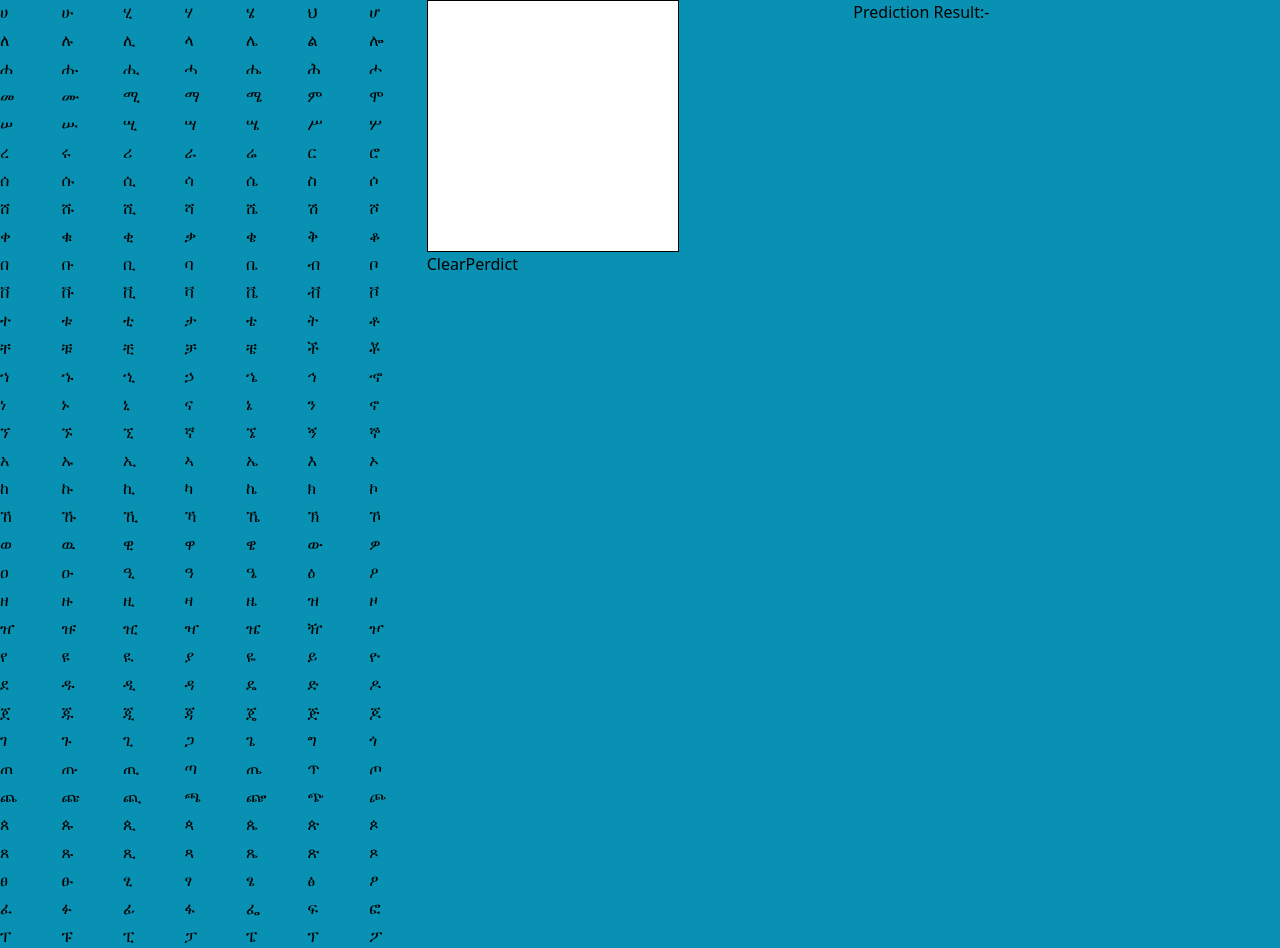
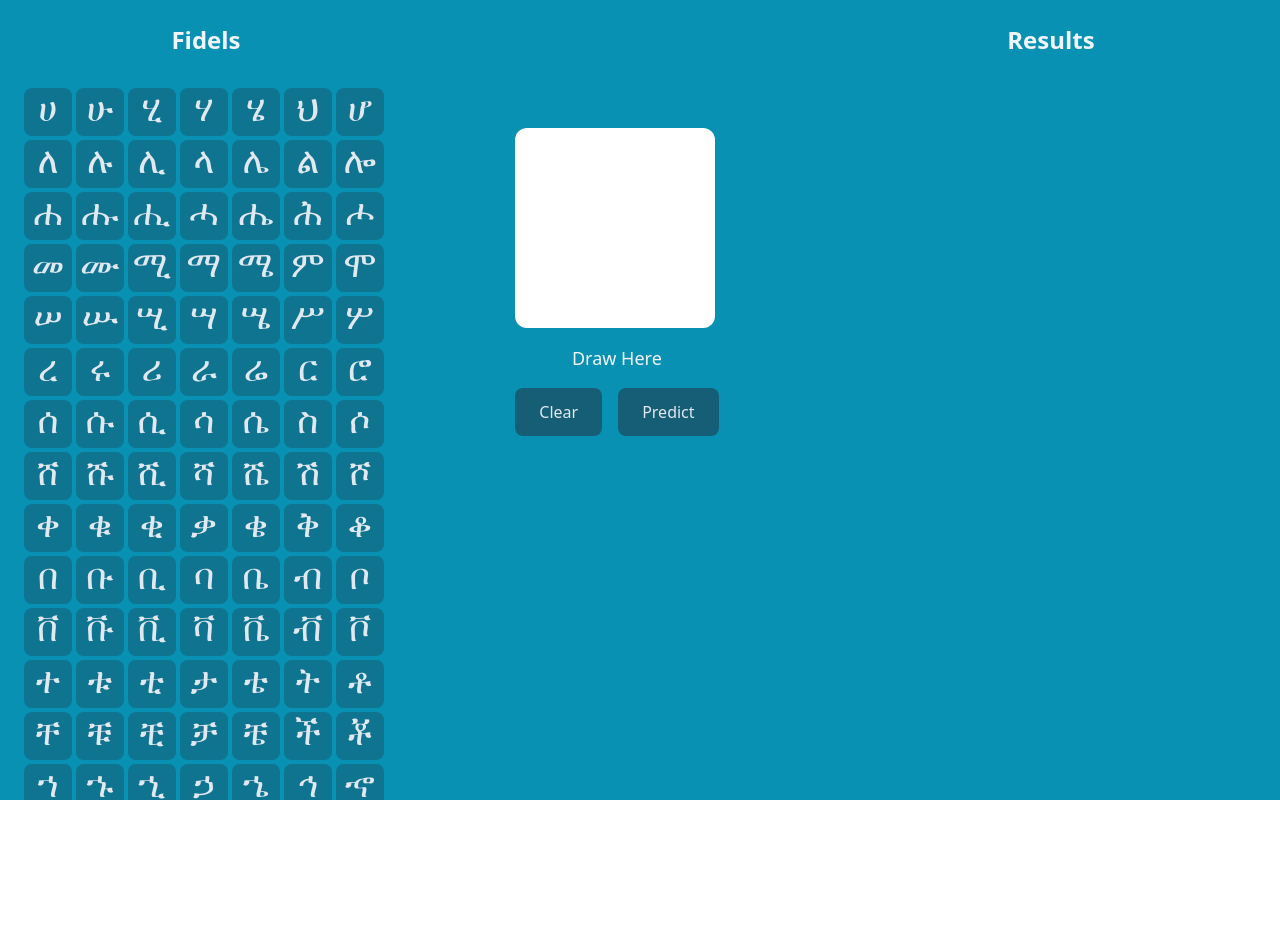
Before and after one commit to sammylina/alx_final_portfolio, a React (Vite) app in the folder web_app/: page / in a window 1280 px wide. After the commit the page ends 800 px from the top, so only its background shows below. Built offline with nearby package versions, Linux system fonts and the light colour scheme; the HTML template or start-up script is replaced by a standard one.

Commit message:
add CSS to the UI

```diff
--- a/web_app/src/App.css
+++ b/web_app/src/App.css
@@ -0,0 +1,16 @@
+::-webkit-scrollbar {
+    width: 6px;
+
+    border-left: 0px solid #080a0c;
+  }
+
+  ::-webkit-scrollbar-thumb {
+    background-color: transparent;
+    border-radius: 5px;
+
+    height: 10px !important;
+  }
+
+  ::-webkit-scrollbar-thumb:hover {
+    background-color: #a1c8fa;
+  }
--- a/web_app/src/App.tsx
+++ b/web_app/src/App.tsx
@@ -23,16 +23,20 @@ function App() {
   }
 
   return (
-    <div className='flex flex-row bg-cyan-600'>
-      <div className='basis-1/3'>
+    <div className='flex flex-row bg-cyan-600 h-[100vh] overflow-hidden'>
+      <div className='basis-1/3 p-6 '>
+        <p className=' font-semibold text-slate-100 text-center pb-8 text-2xl'>Fidels</p>
         <FidelGebeta/>
       </div>
-      <div className='basis-1/3'>
+
+      <div className='basis-1/3 flex justify-center mt-16'>
         <Drawer canvasRef={canvasRef}
                 getPredictions={getPredictionAndUpdateResult}
               />
       </div>
-      <div className='basis-1/3'>
+
+      <div className='basis-1/3 m-6 h-screen'>
+        <p className='font-semibold text-slate-100 text-center pb-8 text-2xl'>Results</p>
         <Result predictions={predictions}/>
       </div>
     </div>
--- a/web_app/src/Drawer.tsx
+++ b/web_app/src/Drawer.tsx
@@ -94,21 +94,22 @@ const Drawer = ({canvasRef, getPredictions}: ChildComponentsProps) => {
 
 
     return (
-        <div className=''>
+        <div className='space-y-4 mt-16'>
             <div>
 
                 <canvas ref={canvasRef}
-                    width={250}
-                    height={250}
+                    width={200}
+                    height={200}
                     onMouseDown={startDrawing}
                     onMouseUp={endDrawing}
                     onMouseMove={draw}
-                    style={{border: '1px solid black'}}
+                    className='rounded-xl'
                 ></canvas>
             </div>
-            <div className='conatiner center'>
-                <button onClick={clearCanvas}>Clear</button>
-                <button onClick={captureCanvas}>Perdict</button>
+            <p className='text-lg font-thin text-slate-100 text-center '>Draw Here</p>
+            <div className='space-x-4 text-center'>
+                <button className='py-3 px-6 rounded-lg text-md bg-cyan-800 text-slate-200 outline-none' onClick={clearCanvas}>Clear</button>
+                <button className='py-3 px-6 rounded-lg text-md bg-cyan-800 text-slate-200 outline-none' onClick={captureCanvas}>Predict</button>
             </div>
         </div>
     )
--- a/web_app/src/FidelGebeta.tsx
+++ b/web_app/src/FidelGebeta.tsx
@@ -22,14 +22,17 @@ const FidelGebeta: React.FC = () => {
     }
 
     return (
-        <div className='grid grid-cols-7 gap-1'>
+        <div className='grid grid-cols-7 gap-y-1 gap-x-0 overflow-y-auto max-h-screen pb-32'>
             {
                 generateFidels().map((fidel, idx) => {
-                    return <div key={idx}>{fidel}</div>
+                    return (
+                        <div className='rounded-lg hover:bg-cyan-500 hover:text-black bg-cyan-700 h-12 w-12 text-center text-slate-200 text-4xl' key={idx}>{fidel}</div>
+                    )
                 })
             }
         </div>
     )
 }
 
+
 export default FidelGebeta
--- a/web_app/src/Result.tsx
+++ b/web_app/src/Result.tsx
@@ -8,25 +8,27 @@ type ResultProps = {
 const Result: React.FC<ResultProps> = ({predictions}) => {
 
     return (
-        <>
-            <h3>Prediction Result:-</h3>
+        <ul className='divide-y divide-cyan-300 mr-16'>
             {predictions.map(pred => <CharacterPrediction prediction={pred} key={pred.unicode_point}/> )}
-        </>
+        </ul>
     )
 }
 
 const CharacterPrediction = ({prediction }: any) => {
-    const {certainity} = prediction
+    let {certainity} = prediction
+    certainity = Number.parseFloat(certainity)
+    certainity *= 100
+    console.log('certainity: ', certainity)
     return (
-        <div className='container mx-auto'>
-            <div>
+        <li className='bg-cyan-700 first:ml-0 ml-8 px-4  py-2 flex space-x-6 items-center rounded'>
+            <div className='h-10 w-10 border border-white rounded text-center text-3xl font-thin bg-cyan-600 text-slate-50'>
                 {prediction.character}
             </div>
-            <div>
-                <progress max='1' value={certainity}>{Number(certainity) * 100} %</progress>
-                <span>{certainity}</span>
+            <div className='space-x-4'>
+                <progress className='[&::-webkit-progress-value]:bg-cyan-400 [&::-webkit-progress-bar]:bg-slate-700 border border-cyan-400 rounded-full border-2 h-3 ' max='100' value={certainity}></progress>
             </div>
-        </div>
+            <span className='text-slate-100 font-bold'>{certainity.toFixed(1)}%</span>
+        </li>
     )
 }
 
```
